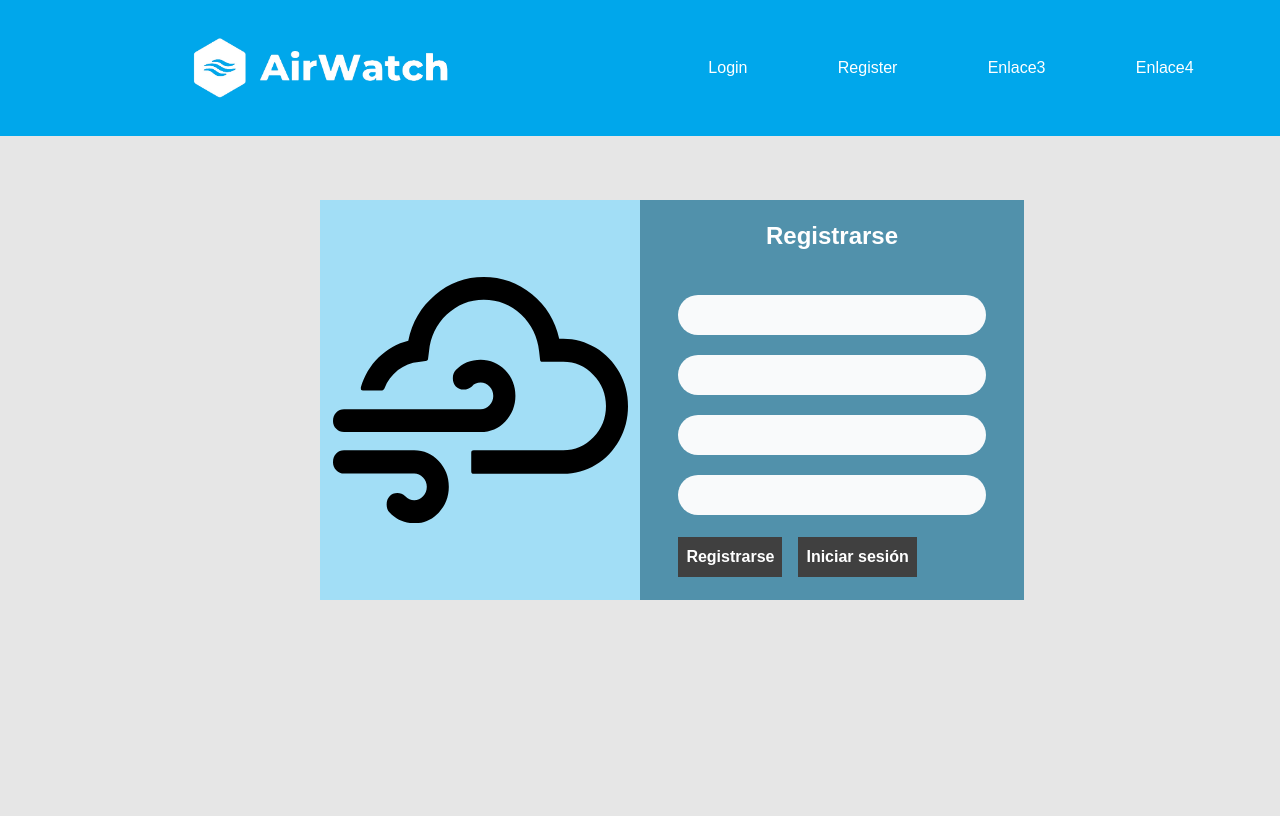
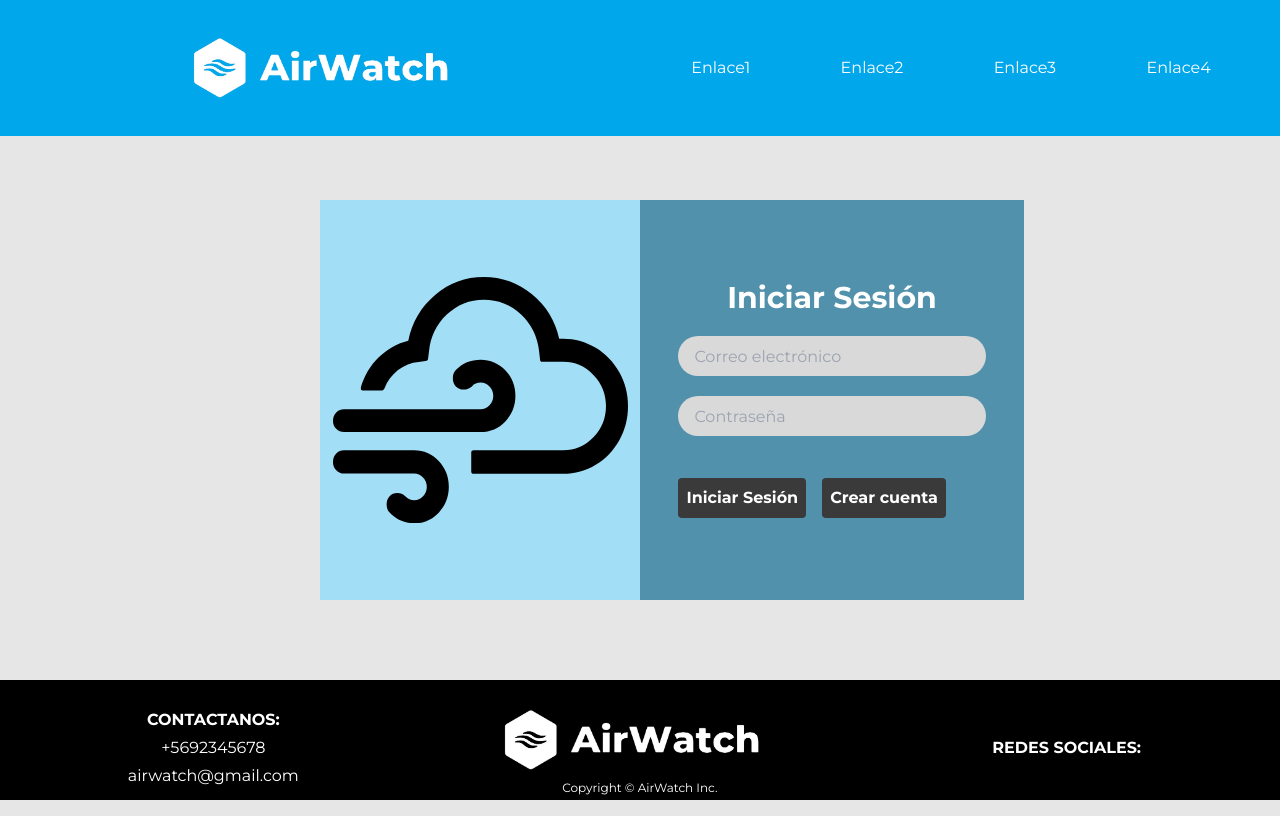
Before and after one commit to sebas-tian18/AirWatch, a React (Create React App) app in the folder my-react-app/: page / in a window 1280 px wide. Built offline with nearby package versions, Linux system fonts and the light colour scheme.

Commit message:
merge Juan <- Paolo

```diff
--- a/my-react-app/public/index.html
+++ b/my-react-app/public/index.html
@@ -9,6 +9,7 @@
       name="description"
       content="Web site created using create-react-app"
     />
+    <link href="https://fonts.googleapis.com/css2?family=Montserrat:wght@400;700&display=swap" rel="stylesheet"></link>
     <link rel="apple-touch-icon" href="%PUBLIC_URL%/logo192.png" />
     <!--
       manifest.json provides metadata used when your web app is installed on a
--- a/my-react-app/src/App.js
+++ b/my-react-app/src/App.js
@@ -1,15 +1,14 @@
-import React from "react";
-import { BrowserRouter as Router, Route, Routes } from "react-router-dom";
-import Register from "./pages/Register";
-import Login from "./pages/Login";
+import React from 'react';
+import { BrowserRouter as Router, Route, Routes } from 'react-router-dom';
+import Welcome from './pages/Welcome';
+
 
 function App() {
   return (
     <Router>
       <div className="App">
         <Routes>
-          <Route path="/" element={<Register />} />
-          <Route path="/login" element={<Login />} />
+          <Route path="/" element={<Welcome />} />
         </Routes>
       </div>
     </Router>
--- /dev/null
+++ b/my-react-app/src/Components/Footer.jsx
@@ -0,0 +1,29 @@
+import React from 'react'
+import logo from "../Images/Blanco.png";
+
+const Footer = () => {
+  return (
+    <div className='bg-black absolute inset-x-0 bottom-0 h-[15%]'>
+        <div className='flex flex-row justify-center items-center'>
+            <div className='text-white basis-1/3 flex flex-col gap-1'>
+                <div className='font-bold text-center'>CONTACTANOS:</div>
+                <div className='text-center'>+5692345678</div>
+                <div className='text-center'>airwatch@gmail.com</div>
+            </div>
+            <div className='text-white py-5 basis-1/3 flex justify-center'>
+                <div className='flex flex-col'>
+                    <img className='h-20' src={logo} alt="logo" />
+                    <div className='font-extralight flex justify-center text-xs '>Copyright © AirWatch Inc.</div>
+                </div>
+
+            </div>
+            <div className='text-white basis-1/3 flex justify-center'>
+                <div className='font-bold flex justify-center'>REDES SOCIALES:</div>
+
+            </div>
+        </div>
+    </div>
+  )
+}
+
+export default Footer
--- a/my-react-app/src/Components/NavBar.jsx
+++ b/my-react-app/src/Components/NavBar.jsx
@@ -9,34 +9,18 @@ function NavBar() {
           <button className="flex justify-center flex-wrap">
             <img className="h-20" src={logo} alt="Logo" />
           </button>
-        <div className="flex flex-row items-center justify-center w-full space-x-[15%] flex-wrap ">
+          <div className="flex flex-row items-center justify-center w-full space-x-[15%] flex-wrap">
             <div>
-            <ArrowComponent
-              to="/Login"
-              text="Login"
-              buttonStyle="text-white text-l active:text-blue-500"
-            />
+              <ArrowComponent to="/" text="Enlace1" buttonStyle="text-white text-l active:text-blue-500" />
             </div>
             <div>
-            <ArrowComponent
-              to="/"
-              text="Register"
-              buttonStyle="text-white text-l active:text-blue-500"
-            />
+              <ArrowComponent to="/" text="Enlace2" buttonStyle="text-white text-l active:text-blue-500" />
             </div>
             <div>
-            <ArrowComponent
-              to="/"
-              text="Enlace3"
-              buttonStyle="text-white text-l active:text-blue-500"
-            />
+              <ArrowComponent to="/" text="Enlace3" buttonStyle="text-white text-l active:text-blue-500" />
             </div>
             <div>
-            <ArrowComponent
-              to="/"
-              text="Enlace4"
-              buttonStyle="text-white text-l active:text-blue-500"
-            />
+              <ArrowComponent to="/" text="Enlace4" buttonStyle="text-white text-l active:text-blue-500" />
             </div>
           </div>
         </div>
--- a/my-react-app/src/index.js
+++ b/my-react-app/src/index.js
@@ -3,7 +3,6 @@ import ReactDOM from 'react-dom/client';
 import './index.css';
 import App from './App';
 
-<link href="https://fonts.googleapis.com/css2?family=Montserrat:wght@400;700&display=swap" rel="stylesheet"></link>
 const root = ReactDOM.createRoot(document.getElementById('root'));
 root.render(
   <React.StrictMode>
--- /dev/null
+++ b/my-react-app/src/pages/Welcome.jsx
@@ -0,0 +1,53 @@
+import React from "react";
+import ArrowComponent from "../Components/Toward";
+import NavBar from "../Components/NavBar";
+import nube from "../Images/nube.png";
+import Footer from "../Components/Footer";
+
+function Welcome() {
+  return (
+    <div className="h-screen">
+      <NavBar />
+      <div className="grid grid-cols-2  flex flex-col items-center justify-center h-full">
+        <div className="h-[50%] ml-[50%] bg-secondary flex flex-col justify-center  item-center text-center">
+          <div className="m-auto" id="nube">
+            <img src={nube} alt="Cloud-Icon" />
+          </div>
+        </div>
+
+        <div className="text-white h-[50%] mr-[40%]  text-center bg-third ">
+            <h2 className=" space-x-6 rtl:space-x-reverse mt-20 font-bold text-3xl  w-full ">
+              Iniciar Sesión
+            </h2>
+          <div className="pr-[10%] pl-[10%]  ">
+            <input
+              className=" text-black h-10  mt-5 rounded-full  px-4 w-full bg-[#d9d9d9] outline-none  "
+              type="text"
+              placeholder="Correo electrónico"
+            />
+            <input
+              className="text-black h-10  mt-5 rounded-full px-4 w-full bg-[#d9d9d9] outline-none"
+              type="password"
+              placeholder="Contraseña"
+            />
+            <div className="mt-10 flex space-x-4">
+            <ArrowComponent
+              to="/"
+              text="Iniciar Sesión"
+              buttonStyle="mt-0.5 bg-[#3a3a3a] rounded text-white font-bold py-2 px-2"
+            />
+            <ArrowComponent
+              to="/"
+              text="Crear cuenta"
+              buttonStyle="mt-0.5 bg-[#3a3a3a] rounded text-white font-bold py-2 px-2"
+            />
+            </div>
+          </div>
+        </div>
+      </div>
+      <Footer />
+    </div>
+  );
+}
+
+export default Welcome;
```
Lines whose indentation alone changed are shown as unchanged.
